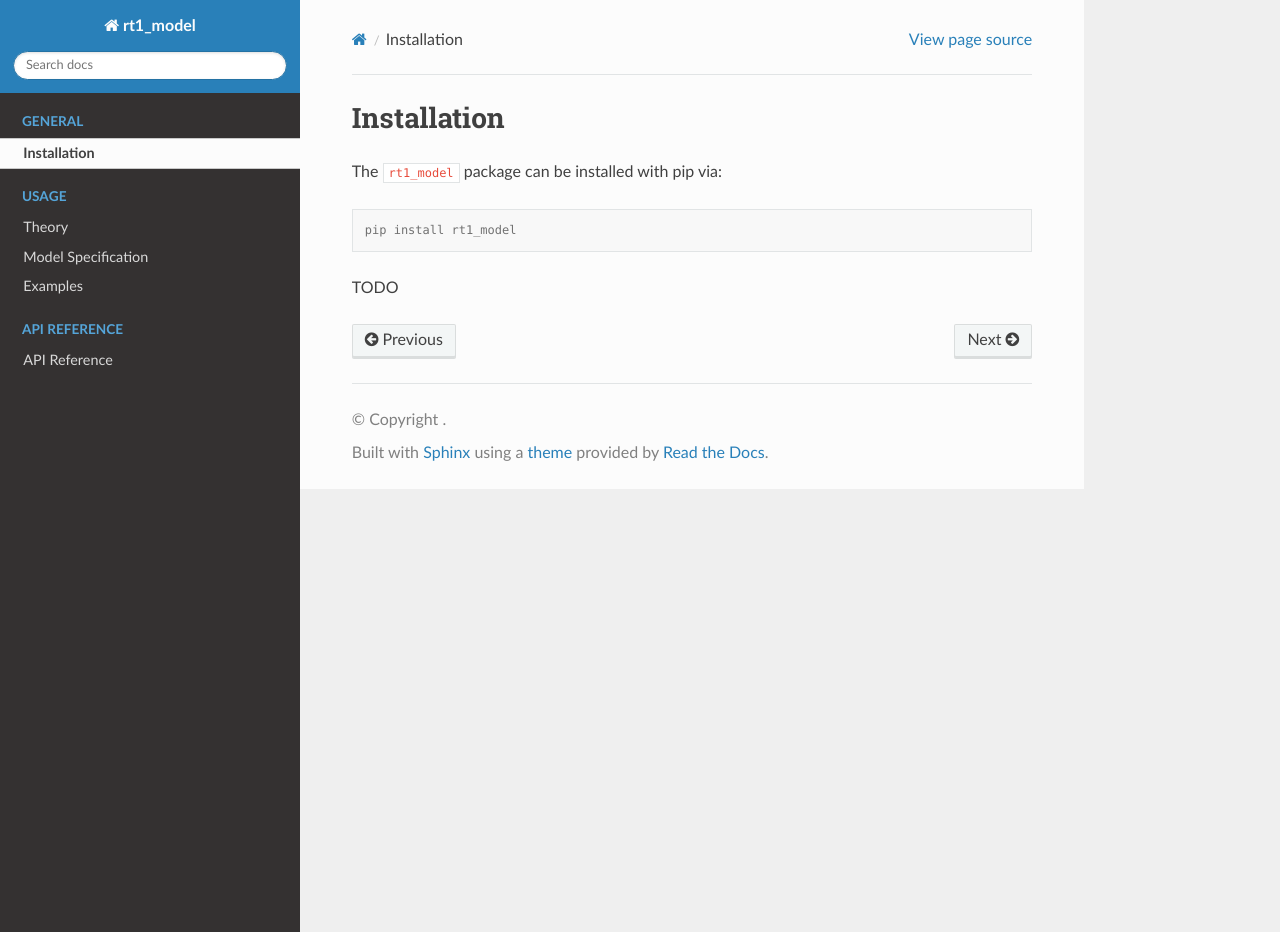
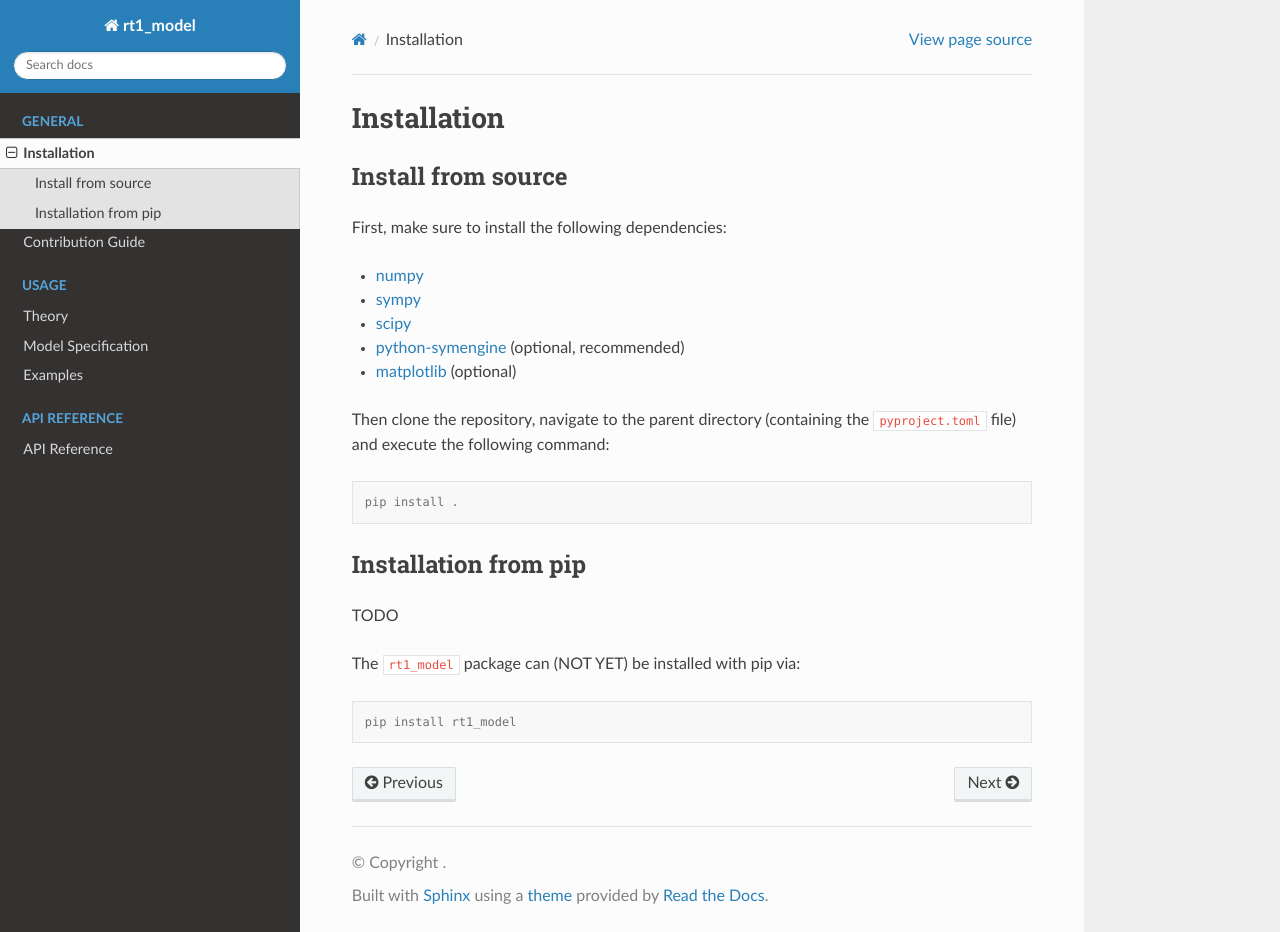
Before and after one commit to TUW-GEO/rt1_model, a Sphinx documentation site: the page built from docs/installation.rst, in a window 1280 px wide and 932 px high. Built offline with Sphinx 7.4.7 and the Read the Docs theme 2.0.0, drawn with Linux system fonts in a browser that asks for light colours; pages that are not in the unit, such as notebooks, are missing from menus.

Commit message:
update docs

```diff
--- a/docs/index.rst
+++ b/docs/index.rst
@@ -62,7 +62,7 @@ Additional information on how to use the RT1 model for soil-moisture retrievals
    :caption: General
 
    installation
-   contribtuion_guide
+   contribution_guide
 
 .. toctree::
    :hidden:
--- a/docs/installation.rst
+++ b/docs/installation.rst
@@ -1,11 +1,32 @@
 Installation
 ------------
 
-The ``rt1_model`` package can be installed with pip via:
+Install from source
+~~~~~~~~~~~~~~~~~~~
+
+First, make sure to install the following dependencies:
+
+- `numpy <https://numpy.org/>`_
+- `sympy <https://www.sympy.org/en/index.html>`_
+- `scipy <https://scipy.org/>`_
+- `python-symengine <https://github.com/symengine/symengine.py>`_ (optional, recommended)
+- `matplotlib <https://matplotlib.org/>`_ (optional)
+
+Then clone the repository, navigate to the parent directory (containing the ``pyproject.toml`` file)
+and execute the following command:
+
+.. code-block:: console
+
+   pip install .
+
+
+Installation from pip
+~~~~~~~~~~~~~~~~~~~~~
+
+TODO
+
+The ``rt1_model`` package can (NOT YET) be installed with pip via:
 
 .. code-block:: console
 
    pip install rt1_model
-
-
-TODO
```
